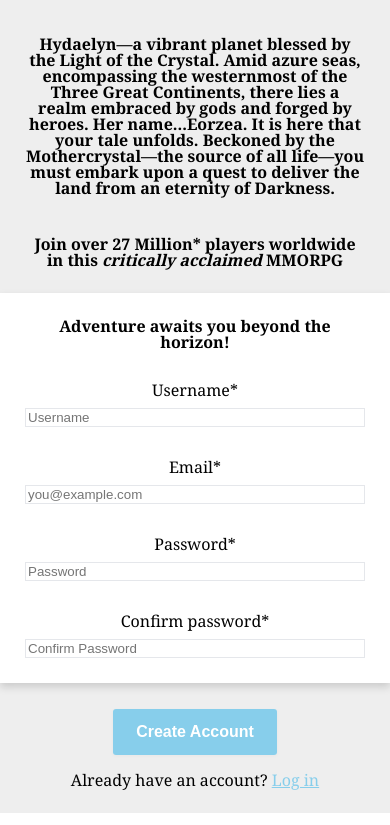
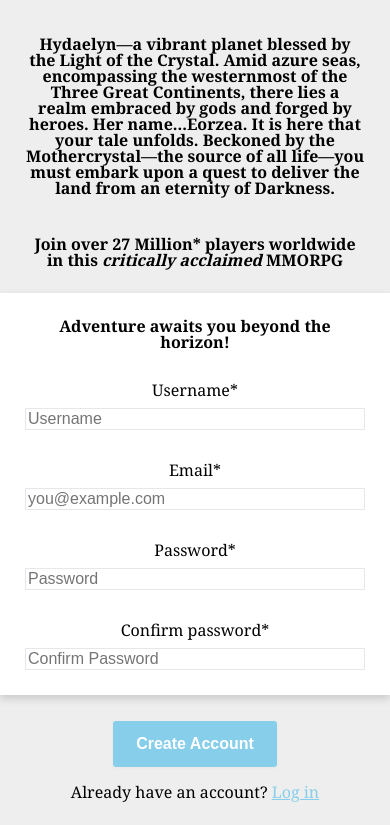
Before and after one commit to immonroe/Sign-Up-Form, a plain HTML site: page index.html in a window 390 px wide. Shown: the part 468-1293 px from the top of the page. Drawn offline with Linux system fonts and the light colour scheme; a script that the page names is missing.

Commit message:
Increased font of inputs/adjusted spacing

```diff
--- a/style.css
+++ b/style.css
@@ -68,6 +68,7 @@ img {
 #register {
     display: flex;
     flex-direction: row;
+    gap: 4rem;
 }
 
 .submit-button>p {
@@ -136,6 +137,7 @@ a {
 @media only screen and (max-width: 1000px) {
     #register {
       flex-direction: column;
+      gap: 0;
     }
 
     .content,
@@ -172,6 +174,7 @@ a {
 
 input {
     border: 1px solid #E5E7EB;
+    font-size: 1rem;
 }
 
 input:focus {
```
